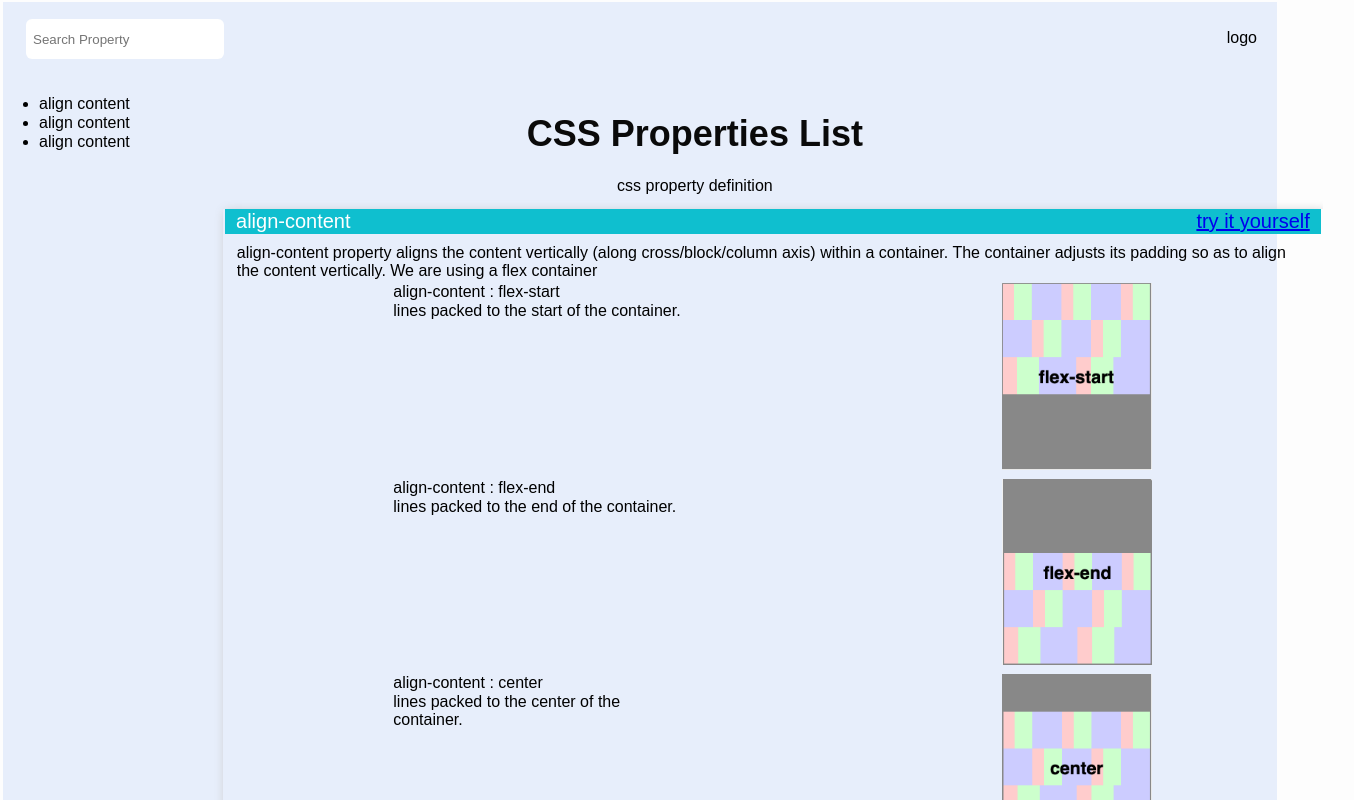
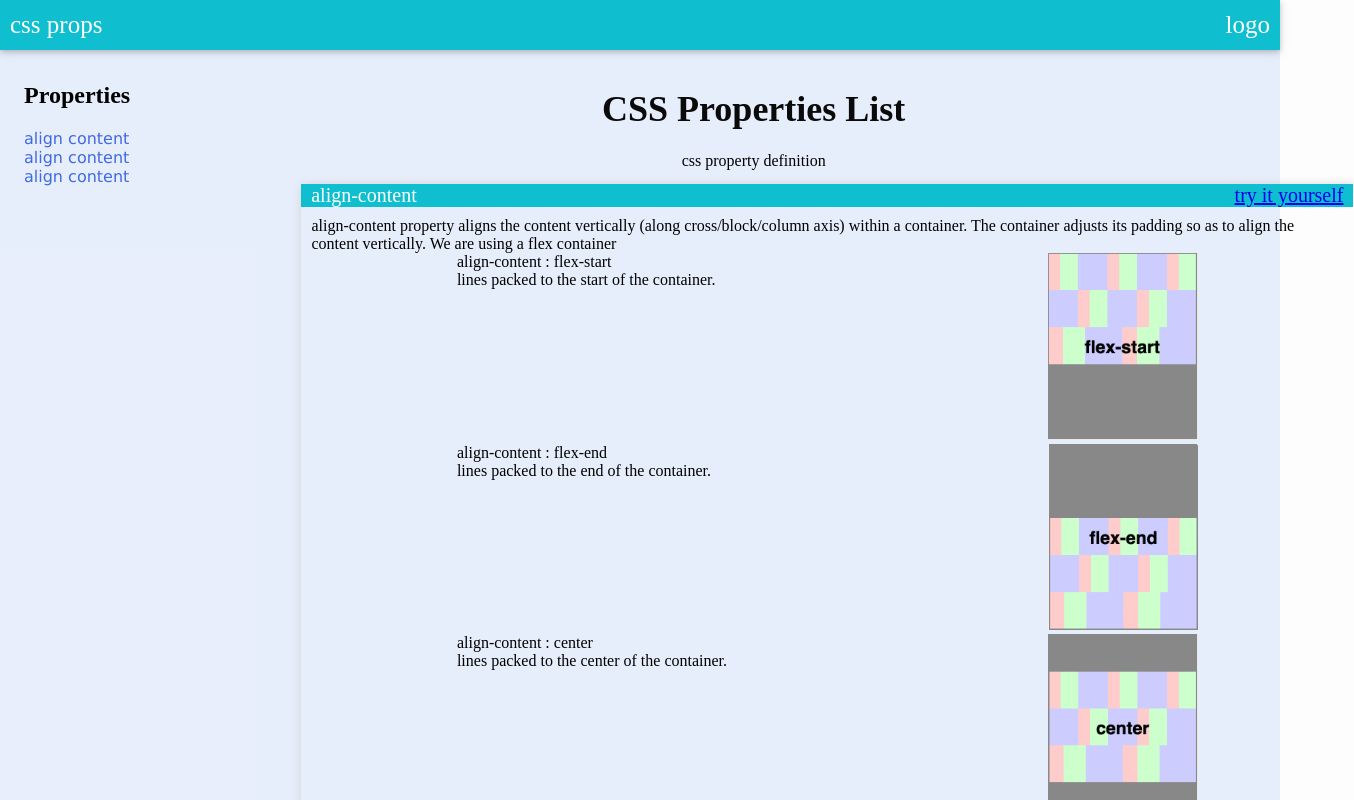
Before and after one commit to SondessLarbi/css-project, a plain HTML site: page index.html in a window 1280 px wide. Shown: the top 800 px of the page, 1354 px wide, since content can reach past the window. Drawn offline with Linux system fonts and the light colour scheme.

Commit message:
fix the style

```diff
--- a/css/main.css
+++ b/css/main.css
@@ -1,11 +1,11 @@
 * {
-    margin: 1px;
-  padding: 0;
+    margin: 0;
+  /* padding: 0; */
   box-sizing: border-box;
 }
 body {
   background: #fdfdfd;
-  font-family: "Nunito", sans-serif;
+  font-family: "ui-monospace";
   font-size: 1rem;
 }
 
@@ -15,18 +15,31 @@ body {
 .footer { grid-area: footer; }
 
 .bodyStructure {
-    display: grid;
+    /* display: grid;
     grid-template-areas: 'header header header header header header'
     'menu main main main right right'
     'menu footer footer footer footer footer';;
-    grid-gap: 10px;
-    padding: 10px;
+    grid-gap: 10px; */
+    /* padding: 10px; */
     background-color: #3c78e71c;
 
 }
 .propertyList  {
-    margin-left: 24px;
+    width: 220px;
+    margin: 0 24px 0 24px;
   }
+  .propretyTitle {
+    margin:12px 0 20px 0;
+  }
+  .proplist {
+    text-decoration: none;
+    display: block;
+    align-items: flex-end;
+    color: royalblue;
+    font-size: 16px;
+    font-family: Verdana,sans-serif;
+  }
+
 .header {
     width: 100%;
     margin-bottom: 20px;
@@ -35,25 +48,50 @@ body {
     justify-content: space-between;
     align-items: center;
     padding: 10px;
-
+    background-color: #0fbfcf;
+    position: relative;
+    z-index: 4;
+    font-size: 25px;
+    box-shadow: 0 2px 5px 0 rgba(0,0,0,0.16), 0 2px 10px 0 rgba(0,0,0,0.12);
+    color: #ffff;
+}
+.listAndContainer {
+  display: flex;
 }
 #searchProperty {
     width: 212px;
     height: 40px;
+    margin-bottom: 16px;
 
+    /* width: 212px;
+    height: 40px;
+    background-color: rgb(76, 175, 80);
+    position: fixed;
+    box-shadow: 1px 1px 3px rgba(230,230,230,1); */
 }
+
 #searchPropertyInput {
     width: 198px;
     height: 40px;
     padding: 0px 7px;
     border: 0px;
     border-radius: 6px;
+
+    /* width: 198px;
+    height: 40px;
+    position: absolute;
+    padding: 0px 7px;
+    border: 0px;
+    outline: 0px;
+    box-shadow: 1px 1px 3px rgba(230,230,230,1); */
 }
+
 .definition {
     text-align: center;
     width: 100%;
     margin: auto;
     padding: 4px 8px;
+    text-align: center;
 }
 
 h1 {
--- a/index.html
+++ b/index.html
@@ -12,17 +12,26 @@
 <body>
     <div class="bodyStructure">
         <div class="header">
-               <div id="searchProperty">
-                <input type="text" id="searchPropertyInput" placeholder="Search Property" />
-            </div>
+            <div>css props</div>
             <div>logo</div>
         </div>
+        <div class="listAndContainer">
             <div class="propertyList">
-            <ul>
-                <li>align content</li>
-                <li>align content</li>
-                <li>align content</li>
-            </ul>
+                <div class="propretyTitle">
+                    <h2>Properties</h2>
+                </div>
+                <!-- <div id="searchProperty">
+                <input type="text" id="searchPropertyInput" placeholder="Search Property" />
+            </div> -->
+            <div class="list">
+                    <a class="proplist" href="https://www.w3schools.com">align content</a>
+            </div>
+            <div class="list">
+                <a class="proplist" href="https://www.w3schools.com">align content</a>
+        </div>
+        <div class="list">
+            <a class="proplist" href="https://www.w3schools.com">align content</a>
+    </div>
             </div>
             <div class="container">
 
@@ -35,6 +44,7 @@
                     </div>
                 </div>
             </div>
+        </div>
         <div class="footer"></div>
     </div>
     </div>
```
Also changed, not shown: 2 other files. Lines whose indentation alone changed are shown as unchanged.
